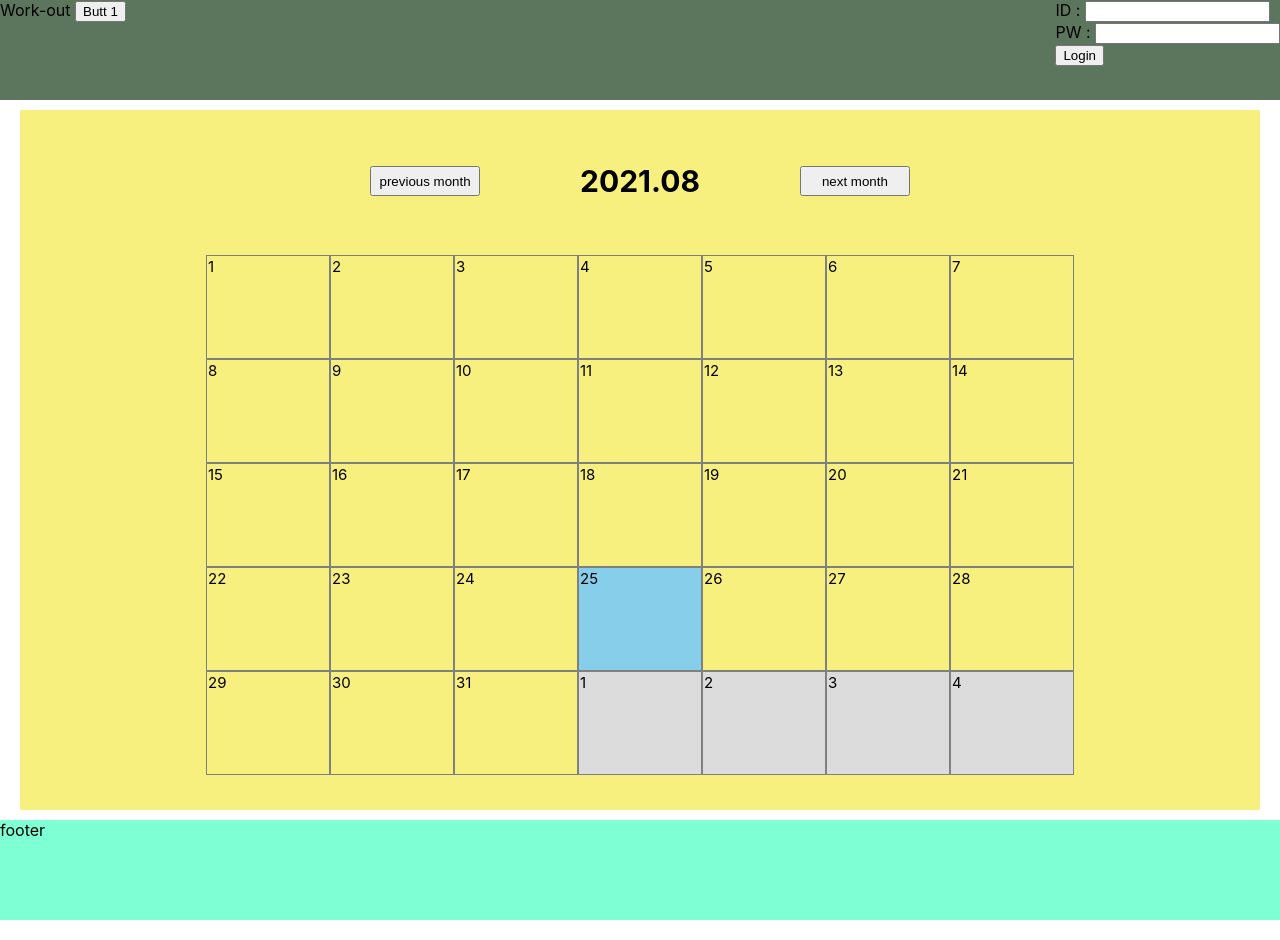
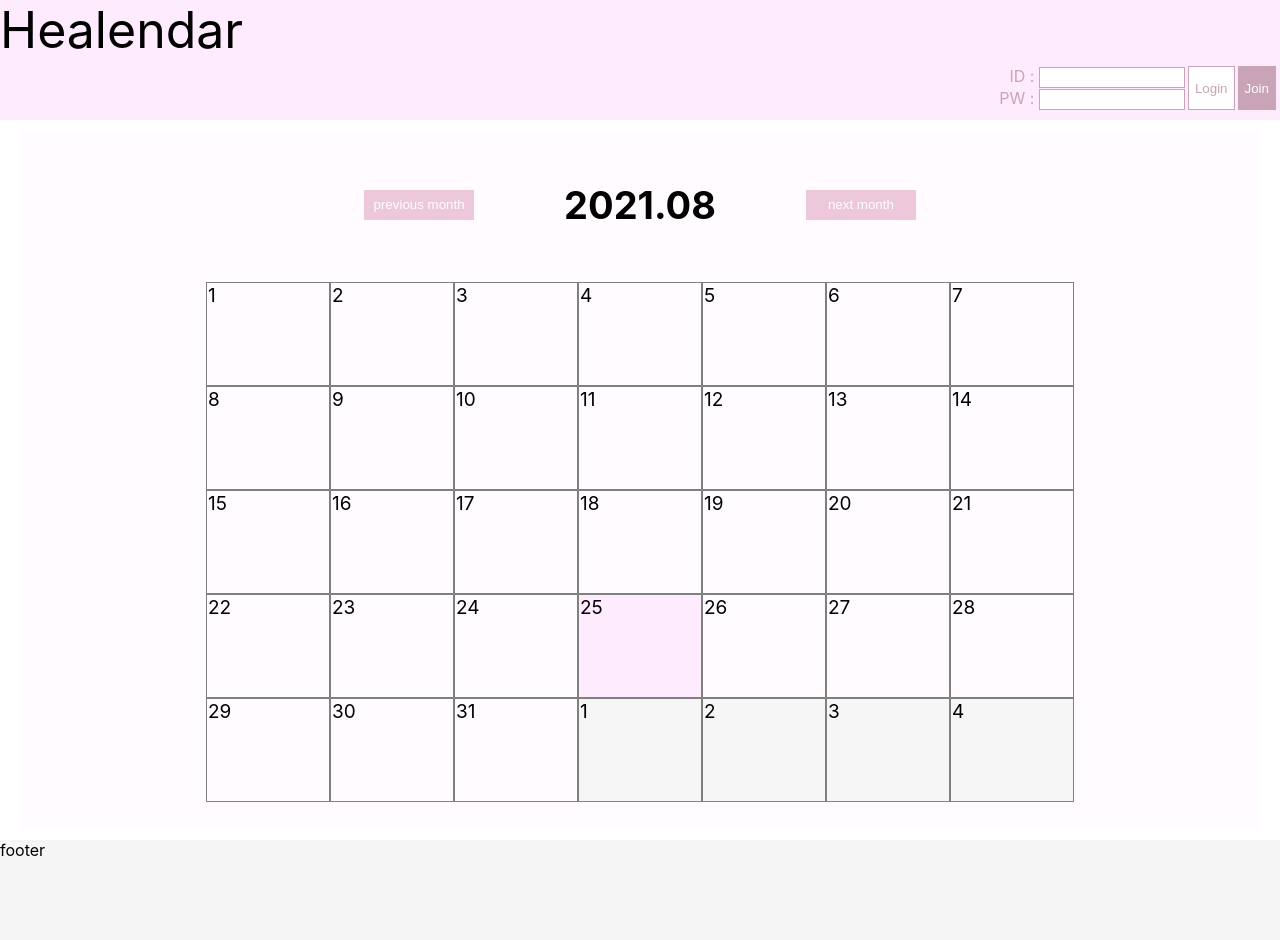
Before and after one commit to ojsung7/Healendar_front, a React (Create React App) app: page / in a window 1280 px wide. Built offline with nearby package versions, Linux system fonts and the light colour scheme.

Commit message:
09051626HW

```diff
--- a/src/App.css
+++ b/src/App.css
@@ -1,9 +1,45 @@
 .App-header{
-  height: 100px;
-  background-color: rgb(92, 117, 93);
+  height: 120px;
+  background-color: #FFEBFE;
+  /* text-align: center; */
 }
-.App-header .Login{
+.App-header span{
+  font-size: 50px;
+  text-align: center;
+}
+.Login{
+  height: 110px;
   float: right;
+  display: flex;
+  flex-direction: row;
+  align-items: flex-end;
+}
+.LoginInput{
+  color: #C9A3B6;
+  display: flex;
+  flex-direction: column;
+  align-items: flex-end;
+}
+.LoginInput input{
+  border: 1px solid #C9A3B6;
+  background-color: #FFFFFF;
+  width: 140px;
+  height: 17px;
+}
+.loginBut button{
+  border: 1px solid #C9A3B6;
+  height: 44px;
+  background-color: #FFFFFF;
+  color: #C9A3B6;
+  margin-left: 3px;
+}
+.joinBut button{
+  border: 1px solid #C9A3B6;
+  height: 44px;
+  background-color: #C9A3B6;
+  color: #FFFFFF;
+  margin-left: 3px;
+  margin-right: 4px;
 }
 /* .middle{
   background-color: pink;
@@ -15,8 +51,8 @@
   /* flex-direction: column; */
   /* align-items: stretch; */
   align-items: center;
-  margin-left: 10px;
-  margin-right: 10px;
+  /* margin-left: 10px;
+  margin-right: 10px; */
   /* height: 2000px; */
 }
 /* .Menu{
@@ -26,16 +62,15 @@
   background-color: #b19d9d;
 } */
 .Calendar{
-  /* flex-grow: 1; */
   display: flex;
   flex-direction: row;
   height: 700px;
-  margin-right: 10px;
-  margin-left: 10px;
+  margin-right: 20px;
+  margin-left: 20px;
   margin-top: 10px;
   margin-bottom: 10px;
-  background-color: #f8f07e;
-  font-size: 15px;
+  background-color: #FFFBFE;
+  font-size: 19px;
 }
 .Calendar .realCal{
   display: flex;
@@ -44,22 +79,17 @@
   align-items: center;
   justify-content: space-evenly;
 }
-.AboutToday{
-  flex-grow: 1;
-  display: flex;
-  flex-direction: column;
-  align-items: flex-start;
-  justify-content: center;
-}
 .Calendar .CalTop{
   display: flex;
-  /* flex-direction: row; */
+  flex-direction: row;
   align-items: center;
-  /* justify-content: flex-end; */
 }
-.Calendar button{
-  margin-right: 100px;
-  margin-left: 100px;
+.CalTop button{
+  border: 1px solid #EDC7DA;
+  background-color: #EDC7DA;
+  color: #FFFFFF;
+  margin-right: 90px;
+  margin-left: 90px;
   width: 110px;
   height: 30px;
 }
@@ -82,12 +112,48 @@
   width: 120px;
   height: 100px;
 }
+.AboutToday{
+  background-color: #EBF7FF;
+  height: 500px;
+  flex-grow: 0.6;
+  display: flex;
+  flex-direction: column;
+  /* align-items: baseline; */
+  /* justify-content: center; */
+  margin-top: 100px;
+}
+.AboutToday h3{
+  display: flex;
+  justify-content: center;
+  margin-top: 30px;
+  margin-bottom: 35px;
+}
+.AboutToday input{
+  margin-left: 15px;
+}
+.Adding {
+  display: flex;
+  flex-direction: row;
+  justify-content: space-evenly;
+  height: 25px;
+  margin-top: 20px;
+}
+.Adding button{
+  border: 1px solid #C9A3B6;
+  background-color: #FFFFFF;
+  color: #C9A3B6;
+}
+.Adding input{
+  border: 1px solid #C9A3B6;
+  background-color: #FFFFFF;
+  width: 250px;
+}
 .content2{
   flex-grow:1;
   background-color: #93f0f7;
 }
 .footer{
   height: 100px;
-  background-color: aquamarine;
+  background-color: #F5F5F5;
 }
 /* flex 참고 : https://studiomeal.com/archives/197 */
--- a/src/component/Calendar.jsx
+++ b/src/component/Calendar.jsx
@@ -7,13 +7,20 @@ function Calendar(props) {
 
     //요청할 날짜
     const [reqDate, setReqdate] = useState();
+    const [inputExer, setExer] = useState('');
+    // const [ExerTypes, setType] = useState([])
 
     useEffect(() => {
-
     }, [])
     const test = (e) => {
-        console.log(e.target.id);
         setReqdate(e.target.id);
+        console.log(reqDate)
+    }
+    const inputExercise = (e) => {
+        setExer(e.target.value)
+    }
+    const AddType = (e) => {
+        console.log('added')
     }
 
 
@@ -31,21 +38,21 @@ function Calendar(props) {
                         let days = today.clone().startOf('year').week(week).startOf('week').add(index, 'day');   //index(0~6)로 day+index 하면서 한 주 기록
                         if (moment().format('YYYYMMDD') === days.format('YYYYMMDD')) {  //오늘
                             return (
-                                <td id={getDate.format('YYYY-MM-') + days.format('DD')} onClick={test} key={index} style={{ backgroundColor: 'skyblue' }}>
+                                <td id={getDate.format('YYYY-MM-') + days.format('DD')} onClick={test} key={index} style={{ backgroundColor: '#FFEBFE' }}>
                                     {days.format('D')}
                                 </td>
                             );
                         } else if (days.format('MM') !== today.format('MM')) {  //이번 달 아닌 날짜
                             if (days.format('DD') > 20) {
                                 return (
-                                    <td id={getDate.format('YYYY-') + getDate.clone().subtract(1, 'month').format("MM-") + days.format('DD')} onClick={test} key={index} style={{ backgroundColor: '#dcdcdc' }}>
+                                    <td id={getDate.format('YYYY-') + getDate.clone().subtract(1, 'month').format("MM-") + days.format('DD')} onClick={test} key={index} style={{ backgroundColor: '#F6F6F6' }}>
                                         {days.format('D')}
                                     </td>
                                 )
                             }
                             else if (days.format('DD') < 10) {
                                 return (
-                                    <td id={getDate.format('YYYY-') + getDate.clone().add(1, 'month').format("MM-") + days.format('DD')} onClick={test} key={index} style={{ backgroundColor: '#dcdcdc' }}>
+                                    <td id={getDate.format('YYYY-') + getDate.clone().add(1, 'month').format("MM-") + days.format('DD')} onClick={test} key={index} style={{ backgroundColor: '#F6F6F6' }}>
                                         {days.format('D')}
                                     </td>
                                 )
@@ -85,17 +92,20 @@ function Calendar(props) {
                 {/*클릭한 날짜가 있을 때 Content2 컴포넌트 출력*/}
                 {reqDate != null
                     ? <div className='AboutToday'>
+                        <h3>{reqDate}</h3>
                         <label><input type="checkbox"></input>스쿼트</label>
                         <label><input type="checkbox"></input>윗몸일으키기</label>
                         <label><input type="checkbox"></input>걷기</label>
                         <label><input type="checkbox"></input>달리기</label>
                         <label><input type="checkbox"></input>아령</label>
+
+                        <div className='Adding'>
+                            <input type='text' name='input_detail' value={inputExer} onChange={inputExercise} />
+                            <button onClick={AddType}>Add</button>
+                        </div>
                     </div>
                     : null}
             </div>
-
-
-
 
 
 
--- a/src/component/Header.jsx
+++ b/src/component/Header.jsx
@@ -1,15 +1,15 @@
 import React, { useEffect, useState } from 'react';
 
 function Header(props) {
-    const[count,setCount] = useState(0);  //count 변수 0으로 초기화
+    // const [count, setCount] = useState(0);  //count 변수 0으로 초기화
     const [inputID, setInputID] = useState('')
     const [inputPW, setInputPW] = useState('')
     useEffect(() => {
-        setCount(1)
+        // setCount(1)
     }, [])
-    const handle = (e) => {
-        setCount(count + 1)
-    }
+    // const handle = (e) => {
+    //     setCount(count + 1)
+    // }
     const handleInputID = (e) => {
         setInputID(e.target.value)
     }
@@ -19,9 +19,13 @@ function Header(props) {
     const handleLogin = (e) => {
         console.log('login ?')
     }
+    const handleJoin = (e) =>{
+        console.log('login input window')
+    }
     return (
-        <header className='App-header'>Work-out <button onClick={handle}>Butt {count}</button>
+        <header className='App-header'><span>Healendar</span>
             <div className='Login'>
+                <div className='LoginInput'>
                     <div className='ID'>
                         <label htmlFor='input_id'>ID : </label>
                         <input type='text' name='input_id' value={inputID} onChange={handleInputID} />
@@ -30,8 +34,12 @@ function Header(props) {
                         <label htmlFor='input_pw'>PW : </label>
                         <input type='text' name='input_pw' value={inputPW} onChange={handleInputPW} />
                     </div>
+                </div>
                 <div className='loginBut'>
                     <button onClick={handleLogin}>Login</button>
+                </div>
+                <div className='joinBut'>
+                    <button onClick={handleJoin}>Join</button>
                 </div>
             </div>
         </header>
```
Lines whose indentation alone changed are shown as unchanged.
